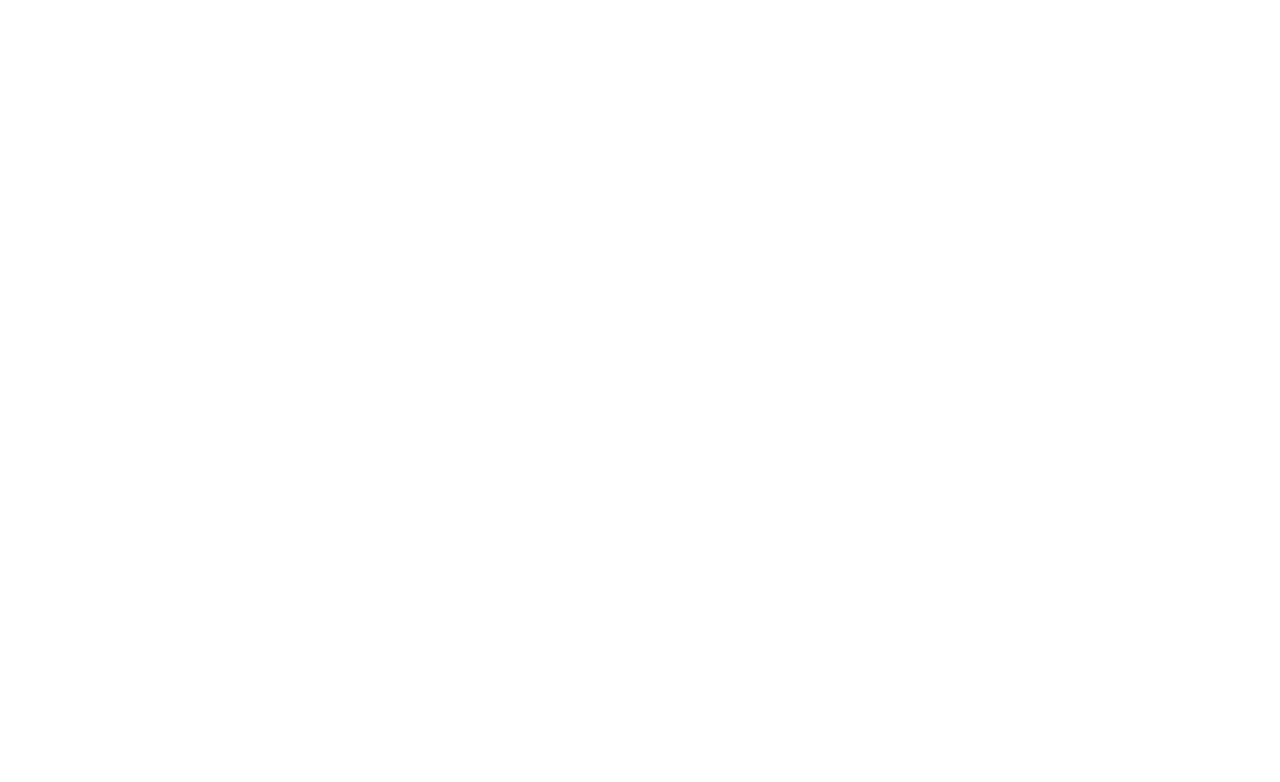
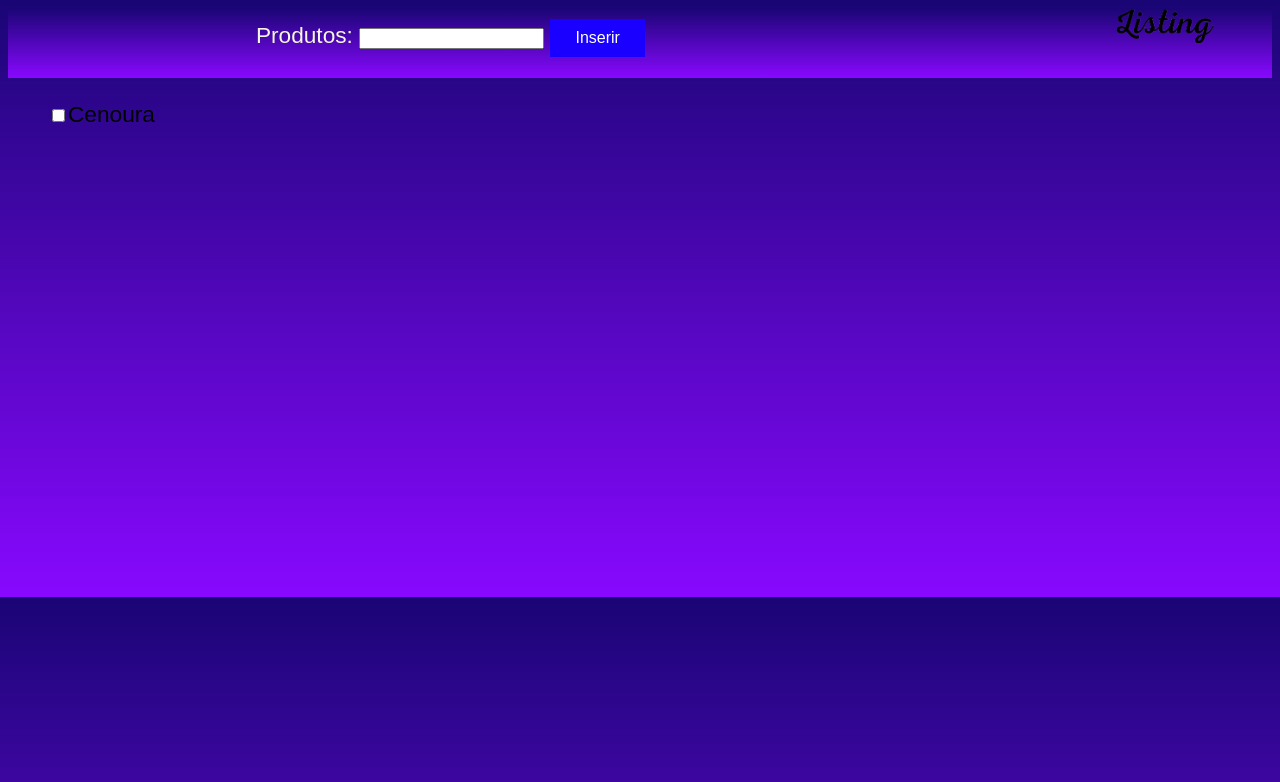
Before and after one commit to JamesCLB/Projeto-Final2-PAQ, a plain HTML site: page index.html in a window 1280 px wide. Drawn offline with Linux system fonts and the light colour scheme; files that its build step writes are made by us from their sources.

Commit message:
Novos inputs

```diff
--- a/css/style.css
+++ b/css/style.css
@@ -0,0 +1,51 @@
+body {
+    background-image: linear-gradient(rgb(26, 5, 117), rgb(136, 8, 255));
+    height: 581px;
+    font: normal 17pt Arial;
+}
+
+header {
+    background-image: linear-gradient(rgb(26, 5, 117), rgb(136, 8, 255));
+    color: beige;
+
+    height: 70px;
+
+
+}
+
+footer {
+    color: beige;
+    text-align: center;
+    font-style: initial;
+
+}
+
+div.divProduto {
+    text-align: center;
+    width: 70%;
+    display: inline-block;
+
+}
+
+div.logo {
+    text-align: right;
+    width: 25%;
+    display: inline-block;
+
+}
+
+div.divProduto input[type=button] {
+    background-color: #1900ff;
+    /* Green */
+    border: none;
+    color: white;
+    padding: 10px 25px;
+    text-align: center;
+    text-decoration: none;
+    display: inline-block;
+    font-size: 16px;
+}
+
+div.listaProduto ul {
+    list-style-type: none;
+}
--- a/index.html
+++ b/index.html
@@ -1,14 +1,32 @@
 <!DOCTYPE html>
 <html lang="pt-BR">
+
 <head>
     <meta charset="UTF-8">
     <meta http-equiv="X-UA-Compatible" content="IE=edge">
-    <meta name="viewport" content="width=device-width, initial-scale=1.0" >
-    <title>Atividade Lista de compras-PAQ</title>
-    <link rel="stylesheet" href="ccs/style.css">
+    <meta name="viewport" content="width=device-width, initial-scale=1.0">
+    <title>Listing</title>
+    <link rel="stylesheet" href="css/style.css">
 </head>
+
 <body>
 
+    <header>
+        <div class="divProduto">
+            <label for="nomeProduto">Produtos:</label>
+            <input type="text" id="nomeProduto" class="nomeProduto">
+            <input type="button" value="Inserir" onclick="Verificar()">
+        </div>
+        <div class="logo"><img src="static/logo.png" width="100px" alt="100px" /></div>
+    </header>
+        <div class="listaProduto">
+
+            <ul><li><input type="checkbox">Cenoura</li></ul>
+        </div>
+    <footer>
+        <p></p>
+    </footer>
+    <script src="js/script.js"></script>
 </body>
-<script src="js/script.js"></script>
+
 </html>
```
Also changed, not shown: static/logo.png (added).
